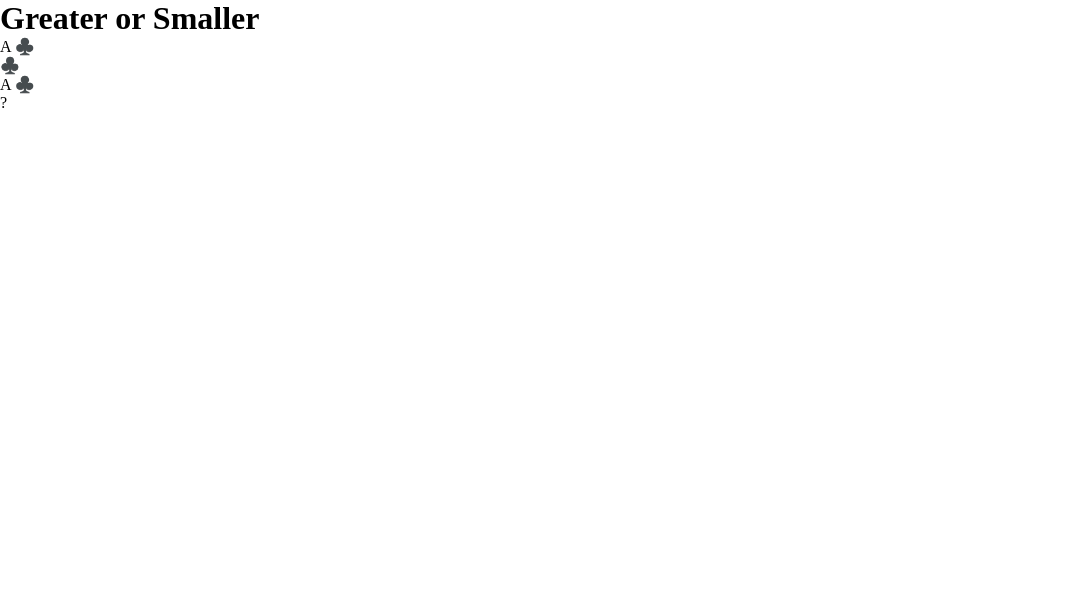
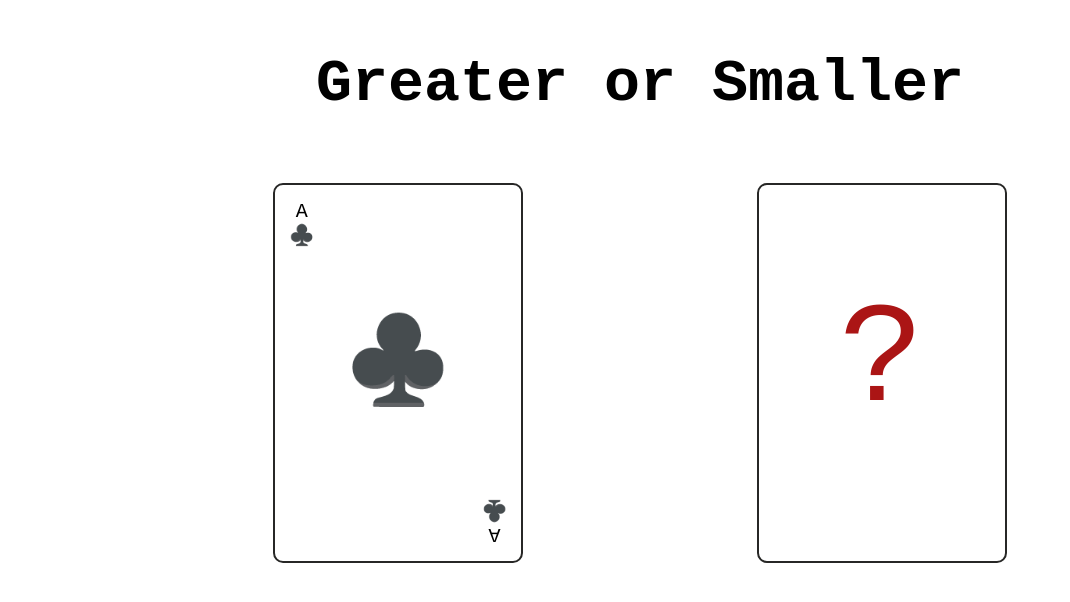
Before and after one commit to relisei/202309-w3ch2-Ramiro-Elisei, a plain HTML site: page index.html in a window 1280 px wide. Shown: the whole page, without its empty margins (0-1070 px from the left). Drawn offline with Linux system fonts and the light colour scheme; a web font is replaced by a local one.

Commit message:
Add css styles card template

```diff
--- a/styles/styles.css
+++ b/styles/styles.css
@@ -1,3 +1,10 @@
+:root {
+  --main-font: "Martian Mono", monospace;
+  --red-color: #ab1515;
+  --black-color: #272726;
+  --off-white-color: #eeedeb;
+}
+
 *,
 ::after,
 ::before {
@@ -14,3 +21,95 @@ button {
   font: inherit;
   background-color: inherit;
 }
+
+.header {
+  font-size: 30px;
+  padding: 30px 0px;
+}
+
+.main-container {
+  font-family: var(--main-font);
+  padding: 20px 40px;
+  text-align: center;
+}
+
+.cards-container {
+  display: flex;
+  justify-content: space-evenly;
+  padding-top: 35px;
+  width: 100%;
+}
+
+.card {
+  position: relative;
+  width: 250px;
+  height: 380px;
+  border-radius: 10px;
+  border: 2px solid var(--black-color);
+}
+
+.suit-element {
+  font-size: 20px;
+}
+
+.suit-middle-element {
+  font-size: 85px;
+}
+
+.guess-element {
+  font-size: 142px;
+  font-weight: 500;
+  color: var(--red-color);
+}
+
+.suit-top {
+  position: absolute;
+  top: 15px;
+  left: 14px;
+  display: flex;
+  flex-direction: column;
+}
+
+.center-element {
+  position: absolute;
+  top: 47%;
+  left: 50%;
+  transform: translate(-50%, -50%);
+}
+
+.suit-bottom {
+  position: absolute;
+  bottom: 15px;
+  right: 14px;
+  display: flex;
+  flex-direction: column;
+  transform: rotate(180deg) scaleX(1);
+}
+
+/* .hidden {
+  display: none;
+} */
+
+.visible {
+  padding: 28px 0;
+  font-size: 45px;
+}
+
+.bottom-container {
+  padding: 20px;
+  display: flex;
+  flex-direction: column;
+}
+
+.button {
+  font-size: 20px;
+  font-weight: 300;
+  padding: 10px;
+  border: 1px solid;
+  align-self: flex-start;
+  margin: 0 auto;
+}
+
+.bottom-container:nth-child(1) {
+  color: red;
+}
```
